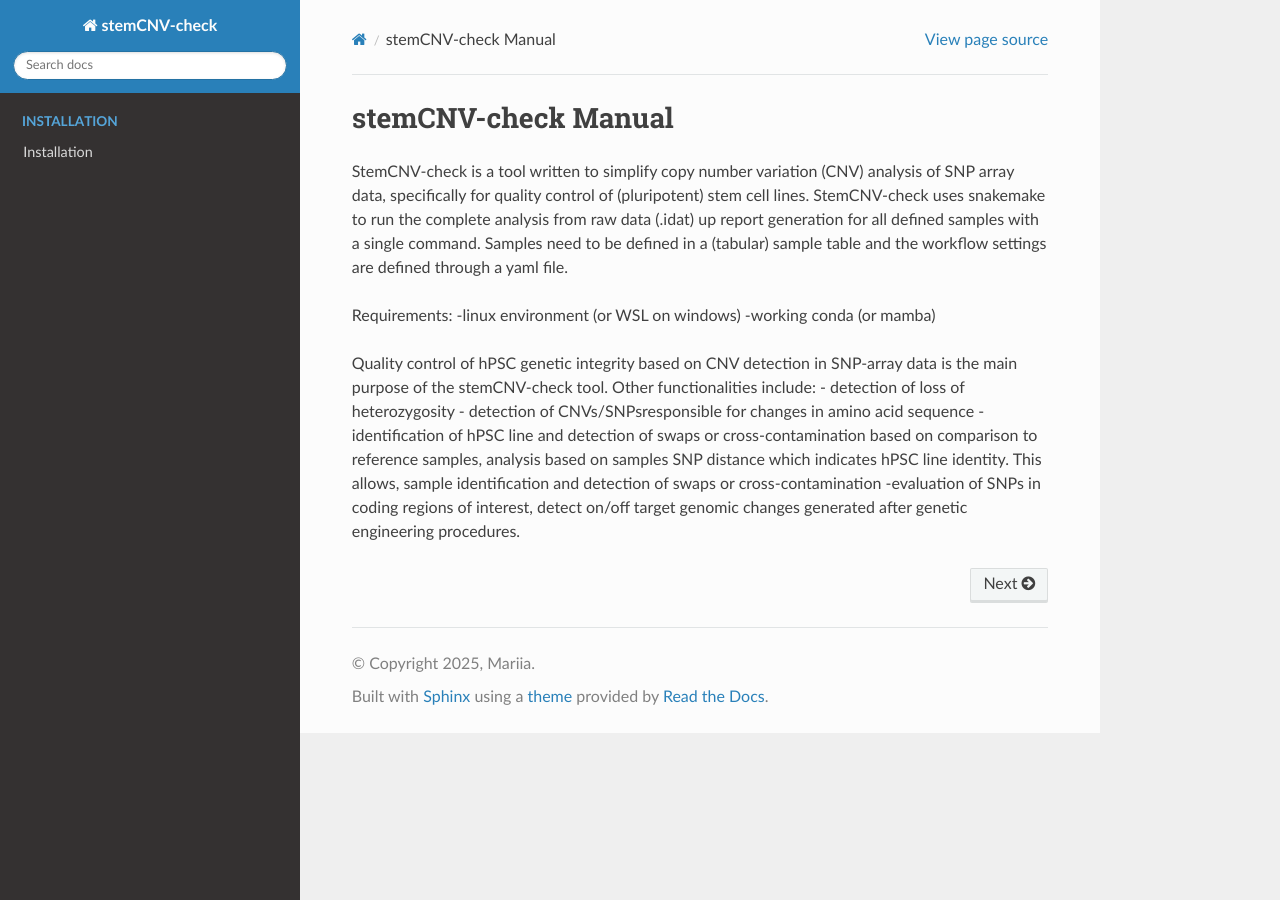
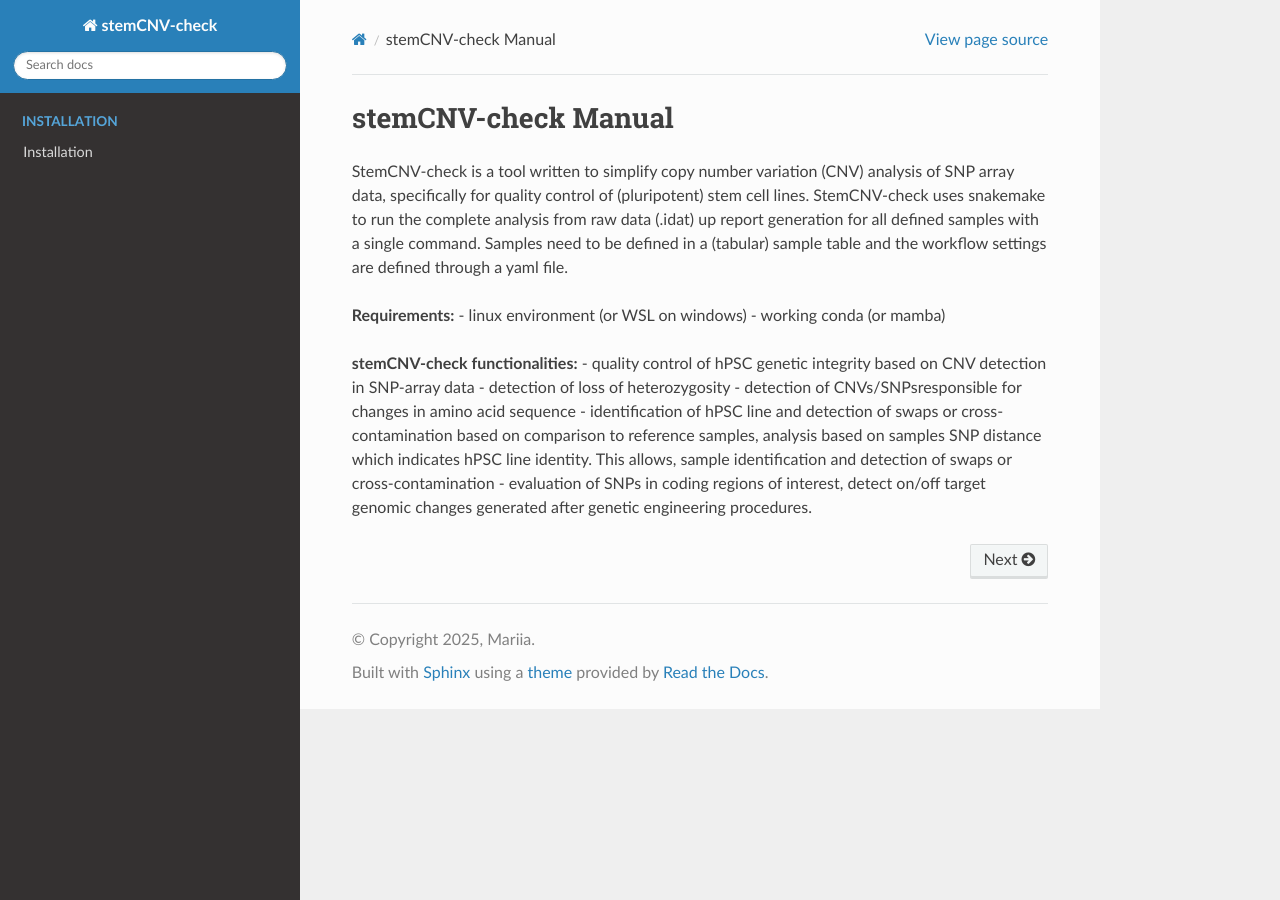
Before and after one commit to icalledmyselfmoon/stemCNV_check_Read_the_docs, a Sphinx documentation site: the page built from source/index.rst, in a window 1280 px wide. Built offline with Sphinx 7.4.7 and the Read the Docs theme 3.1.0, drawn with Linux system fonts in a browser that asks for light colours.

Commit message:
Update index.rst

```diff
--- a/source/index.rst
+++ b/source/index.rst
@@ -8,16 +8,16 @@
 
 StemCNV-check is a tool written to simplify copy number variation (CNV) analysis of SNP array data, specifically for quality control of (pluripotent) stem cell lines. StemCNV-check uses snakemake to run the complete analysis from raw data (.idat) up report generation for all defined samples with a single command. Samples need to be defined in a (tabular) sample table and the workflow settings are defined through a yaml file.
 
-Requirements:
--linux environment (or WSL on windows)
--working conda (or mamba)
+**Requirements:**
+- linux environment (or WSL on windows)
+- working conda (or mamba)
 
-Quality control of hPSC genetic integrity based on CNV detection in SNP-array data is the main purpose of the stemCNV-check tool.
-Other functionalities include:
+**stemCNV-check functionalities:**
+- quality control of hPSC genetic integrity based on CNV detection in SNP-array data
 - detection of loss of heterozygosity
 - detection of CNVs/SNPsresponsible for changes in amino acid sequence
 - identification of hPSC line and detection of swaps or cross-contamination based on comparison to reference samples,  analysis based on samples SNP distance which indicates hPSC line identity. This allows, sample identification and detection of swaps  or cross-contamination
--evaluation of SNPs in coding regions of interest, detect  on/off target genomic changes generated after genetic engineering procedures.
+- evaluation of SNPs in coding regions of interest, detect  on/off target genomic changes generated after genetic engineering procedures.
 
 .. toctree::
     :maxdepth: 2
```
